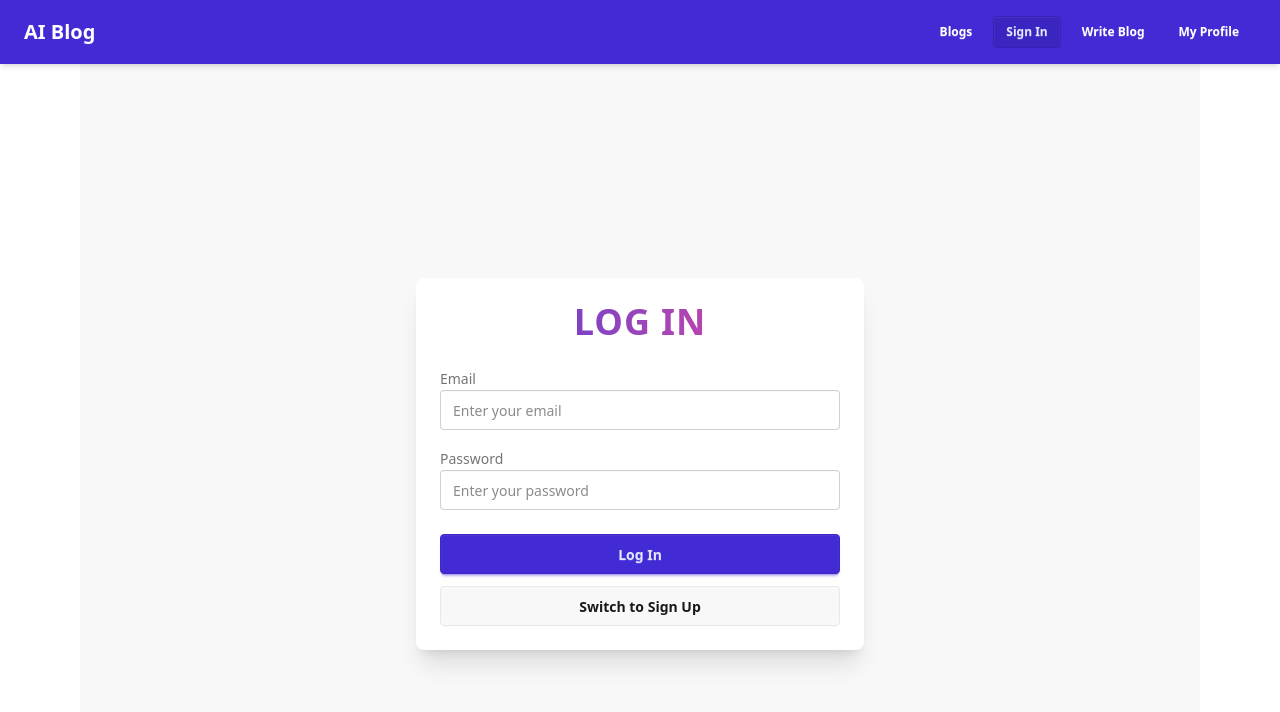
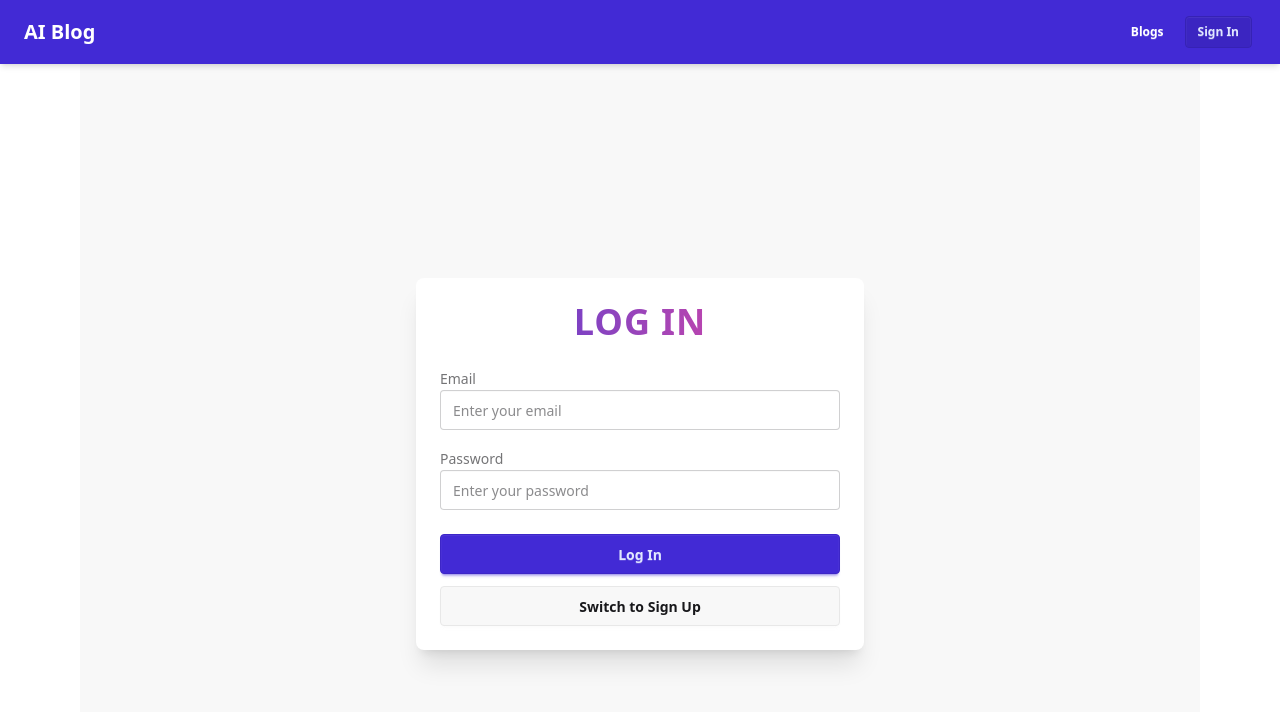
Before and after one commit to Shivam24S/Ai-powered-blog-platform-, a React (Vite) app in the folder frontend/: page / in a window 1280 px wide. Shown: the top 712 px of the page. Built offline with nearby package versions, Linux system fonts and the light colour scheme; no server answers.

Commit message:
conditional navlink for user if sign in

```diff
--- a/frontend/src/routes/NavLinks.jsx
+++ b/frontend/src/routes/NavLinks.jsx
@@ -1,13 +1,16 @@
 import { NavLink } from "react-router-dom";
-
-const links = [
-  { to: "blogs", label: "Blogs" },
-  { to: "/", label: "Sign In" },
-  { to: "writeBlog", label: "Write Blog" },
-  { to: "profile", label: "My Profile" },
-];
+import { useSelector } from "react-redux";
 
 const NavLinks = () => {
+  const currentUser = useSelector((state) => state.auth.currentUser);
+
+  const links = [
+    { to: "blogs", label: "Blogs" },
+    !currentUser && { to: "/", label: "Sign In" },
+    currentUser && { to: "writeBlog", label: "Write Blog" },
+    currentUser && { to: "profile", label: "My Profile" },
+  ].filter(Boolean);
+
   return (
     <ul className="menu menu-horizontal px-1 gap-2 text-white">
       {links.map(({ to, label }) => (
```
